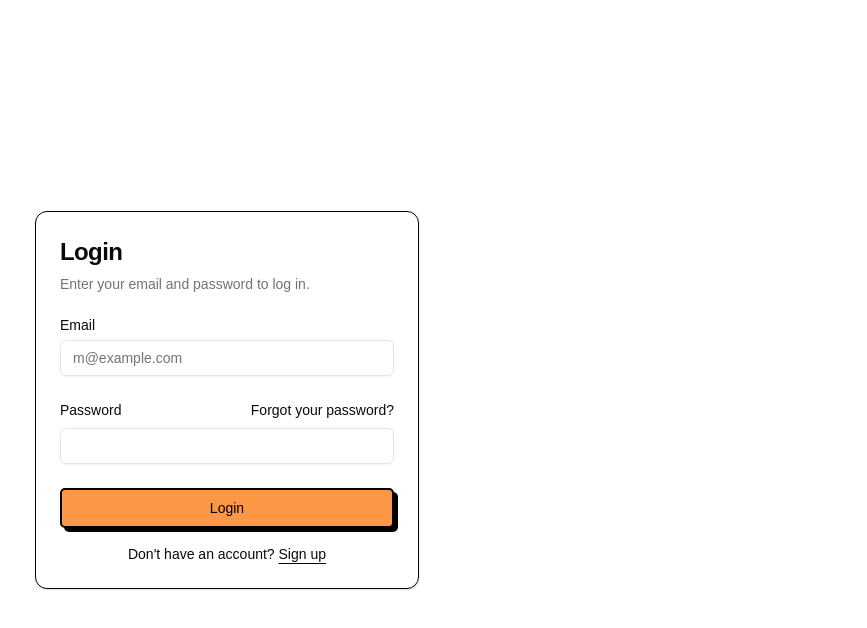
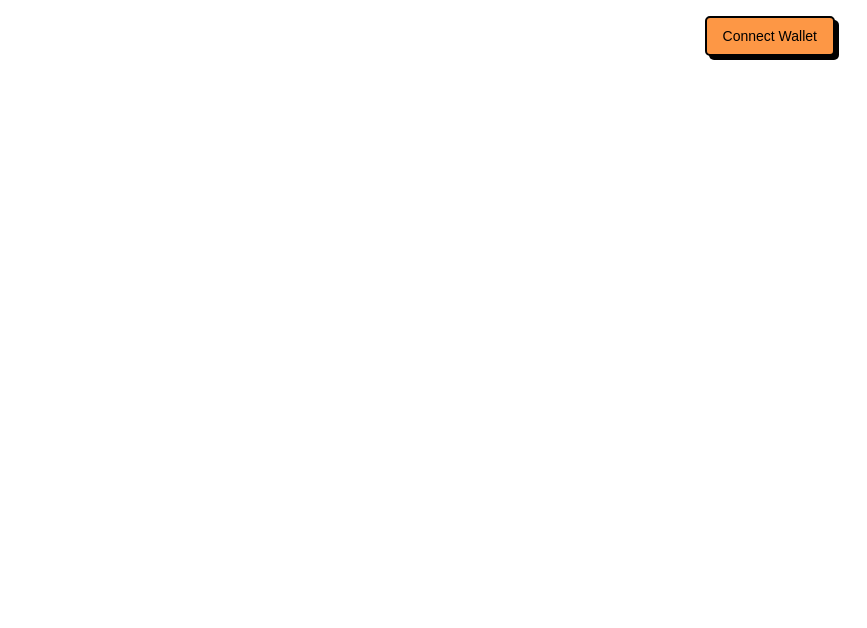
Before and after one commit to AbhishekS31/Dapp_dpdv, a Next.js app in the folder prjct/dpdv_app/: page /login in a window 1280 px wide. Shown: the top 628 px of the page, without its empty margins (413-1280 px from the left). Built offline with nearby package versions, Linux system fonts and the light colour scheme.

Commit message:
code_updation

```diff
--- a/prjct/dpdv_app/app/dashboard/page.tsx
+++ b/prjct/dpdv_app/app/dashboard/page.tsx
@@ -6,9 +6,10 @@ import {
   BreadcrumbList,
 } from "@/components/ui/breadcrumb";
 import { Separator } from "@/components/ui/separator";
-import { Button } from "@/components/ui/button";
+import { Button } from "@/components/ui/button"; // Assuming Button component exists
 import Link from "next/link"; // Import Link from next.js
 import NavigationMenuDemo from "@/components/navigation-menu-demo"; // Adjust the path accordingly
+import { WalletConnect } from "@/components/walletconnect"; // Import the WalletConnect component
 
 export default function Page() {
   return (
@@ -19,25 +20,19 @@ export default function Page() {
           <Separator orientation="vertical" className="mr-2 h-4" />
           <Breadcrumb>
             <BreadcrumbList>
-              {/* Wrap Button with Link to navigate to the Login page */}
-              <Link href="/login" passHref>
-                <Button className="fixed top-4 right-8 px-4 py-4">
-                  Login
-                </Button>
-              </Link>
+              {/* Replaced Login button with Wallet Connect Button */}
+              <WalletConnect /> {/* Use the WalletConnect component to connect MetaMask */}
             </BreadcrumbList>
           </Breadcrumb>
         </div>
       </header>
 
       {/* Main Content Area */}
-      <main className="fixed top-1 left-8 px-1 py-2">
-
-          {/* Your main content goes here */}
-
-          {/* Navigation Menu Demo Section */}
+      <main className="fixed top-3 left-3">
+        {/* Your main content goes here */}
+        <div className="text-center">
           <NavigationMenuDemo />
-
+        </div>
       </main>
     </div>
   );
--- a/prjct/dpdv_app/app/login/page.tsx
+++ b/prjct/dpdv_app/app/login/page.tsx
@@ -1,11 +1,11 @@
 
-import { LoginForm } from "@/components/login-form";
+import { WalletConnect } from "@/components/walletconnect";
 
 export default function Page() {
   return (
     <div className="flex min-h-svh w-full items-center justify-center p-6 md:p-10">
       <div className="w-full max-w-sm">
-        <LoginForm/>
+        <WalletConnect/>
       </div>
     </div>
   );
--- a/prjct/dpdv_app/components/login-form.tsx
+++ /dev/null
@@ -1,111 +0,0 @@
-"use client";
-
-import { useState } from "react"; // Import useState for toggling between login and sign up
-import { cn } from "@/lib/utils";
-import { Button } from "@/components/ui/button";
-import {
-  Card,
-  CardContent,
-  CardDescription,
-  CardHeader,
-  CardTitle,
-} from "@/components/ui/card";
-import { Input } from "@/components/ui/input";
-import { Label } from "@/components/ui/label";
-
-export function LoginForm({
-  className,
-  ...props
-}: React.ComponentPropsWithoutRef<"div">) {
-  const [isLogin, setIsLogin] = useState(true); // State to toggle between login and signup
-
-  const toggleForm = () => setIsLogin((prev) => !prev); // Toggle between forms
-
-  return (
-    <div className={cn("flex flex-col gap-6", className)} {...props}>
-      <Card>
-        <CardHeader>
-          <CardTitle className="text-2xl">{isLogin ? "Login" : "Sign Up"}</CardTitle>
-          <CardDescription>
-            {isLogin
-              ? "Enter your email and password to log in."
-              : "Enter your details to create a new account."}
-          </CardDescription>
-        </CardHeader>
-        <CardContent>
-          <form>
-            <div className="flex flex-col gap-6">
-              <div className="grid gap-2">
-                <Label htmlFor="email">Email</Label>
-                <Input
-                  id="email"
-                  type="email"
-                  placeholder="m@example.com"
-                  required
-                />
-              </div>
-
-              <div className="grid gap-2">
-                <div className="flex items-center">
-                  <Label htmlFor="password">Password</Label>
-                  {isLogin && (
-                    <a
-                      href="#"
-                      className="ml-auto inline-block text-sm underline-offset-4 hover:underline"
-                    >
-                      Forgot your password?
-                    </a>
-                  )}
-                </div>
-                <Input id="password" type="password" required />
-              </div>
-
-              {!isLogin && (
-                <div className="grid gap-2">
-                  <div className="flex items-center">
-                    <Label htmlFor="confirmPassword">Confirm Password</Label>
-                  </div>
-                  <Input id="confirmPassword" type="password" required />
-                </div>
-              )}
-
-              <Button type="submit" className="w-full">
-                {isLogin ? "Login" : "Sign Up"}
-              </Button>
-
-              {!isLogin && (
-                <Button variant="neutral" className="w-full">
-                  Sign Up with Google
-                </Button>
-              )}
-            </div>
-
-            <div className="mt-4 text-center text-sm">
-              {isLogin ? (
-                <>
-                  Don't have an account?{" "}
-                  <button
-                    onClick={toggleForm}
-                    className="underline underline-offset-4"
-                  >
-                    Sign up
-                  </button>
-                </>
-              ) : (
-                <>
-                  Already have an account?{" "}
-                  <button
-                    onClick={toggleForm}
-                    className="underline underline-offset-4"
-                  >
-                    Login
-                  </button>
-                </>
-              )}
-            </div>
-          </form>
-        </CardContent>
-      </Card>
-    </div>
-  );
-}
--- /dev/null
+++ b/prjct/dpdv_app/components/ui/hover-card.tsx
@@ -0,0 +1,29 @@
+"use client"
+
+import * as React from "react"
+import * as HoverCardPrimitive from "@radix-ui/react-hover-card"
+
+import { cn } from "@/lib/utils"
+
+const HoverCard = HoverCardPrimitive.Root
+
+const HoverCardTrigger = HoverCardPrimitive.Trigger
+
+const HoverCardContent = React.forwardRef<
+  React.ElementRef<typeof HoverCardPrimitive.Content>,
+  React.ComponentPropsWithoutRef<typeof HoverCardPrimitive.Content>
+>(({ className, align = "center", sideOffset = 4, ...props }, ref) => (
+  <HoverCardPrimitive.Content
+    ref={ref}
+    align={align}
+    sideOffset={sideOffset}
+    className={cn(
+      "z-50 w-64 rounded-md border bg-popover p-4 text-popover-foreground shadow-md outline-none data-[state=open]:animate-in data-[state=closed]:animate-out data-[state=closed]:fade-out-0 data-[state=open]:fade-in-0 data-[state=closed]:zoom-out-95 data-[state=open]:zoom-in-95 data-[side=bottom]:slide-in-from-top-2 data-[side=left]:slide-in-from-right-2 data-[side=right]:slide-in-from-left-2 data-[side=top]:slide-in-from-bottom-2",
+      className
+    )}
+    {...props}
+  />
+))
+HoverCardContent.displayName = HoverCardPrimitive.Content.displayName
+
+export { HoverCard, HoverCardTrigger, HoverCardContent }
--- /dev/null
+++ b/prjct/dpdv_app/components/walletconnect.tsx
@@ -0,0 +1,37 @@
+"use client"; // Ensure this is at the top
+
+import { useState } from "react";
+import { Button } from "@/components/ui/button"; // Assuming Button component exists
+
+export function WalletConnect() {
+  const [isConnected, setIsConnected] = useState<boolean>(false);
+  const [account, setAccount] = useState<string | null>(null);
+
+  // Function to handle MetaMask connection
+  const handleMetaMaskConnect = async (): Promise<void> => {
+    if (window.ethereum) {
+      try {
+        // Request account access from MetaMask
+        const accounts: string[] = await window.ethereum.request({
+          method: "eth_requestAccounts",
+        });
+        setAccount(accounts[0]);
+        setIsConnected(true);
+      } catch (err) {
+        console.error("MetaMask connection error:", err);
+        alert("Please install MetaMask or check if it's connected.");
+      }
+    } else {
+      alert("MetaMask is not installed. Please install it first.");
+    }
+  };
+
+  return (
+    <Button
+      className="fixed top-4 right-8 px-4 py-4"
+      onClick={handleMetaMaskConnect}
+    >
+      {isConnected ? `Connected: ${account?.slice(0, 6)}...` : "Connect Wallet"}
+    </Button>
+  );
+}
--- a/prjct/dpdv_app/package.json
+++ b/prjct/dpdv_app/package.json
@@ -14,6 +14,7 @@
     "@radix-ui/react-collapsible": "^1.1.2",
     "@radix-ui/react-dialog": "^1.1.4",
     "@radix-ui/react-dropdown-menu": "^2.1.4",
+    "@radix-ui/react-hover-card": "^1.1.4",
     "@radix-ui/react-label": "^2.1.1",
     "@radix-ui/react-navigation-menu": "^1.2.3",
     "@radix-ui/react-separator": "^1.1.1",
```
Also changed, not shown: 1 other file (tests, documents, lock files or other folders).
